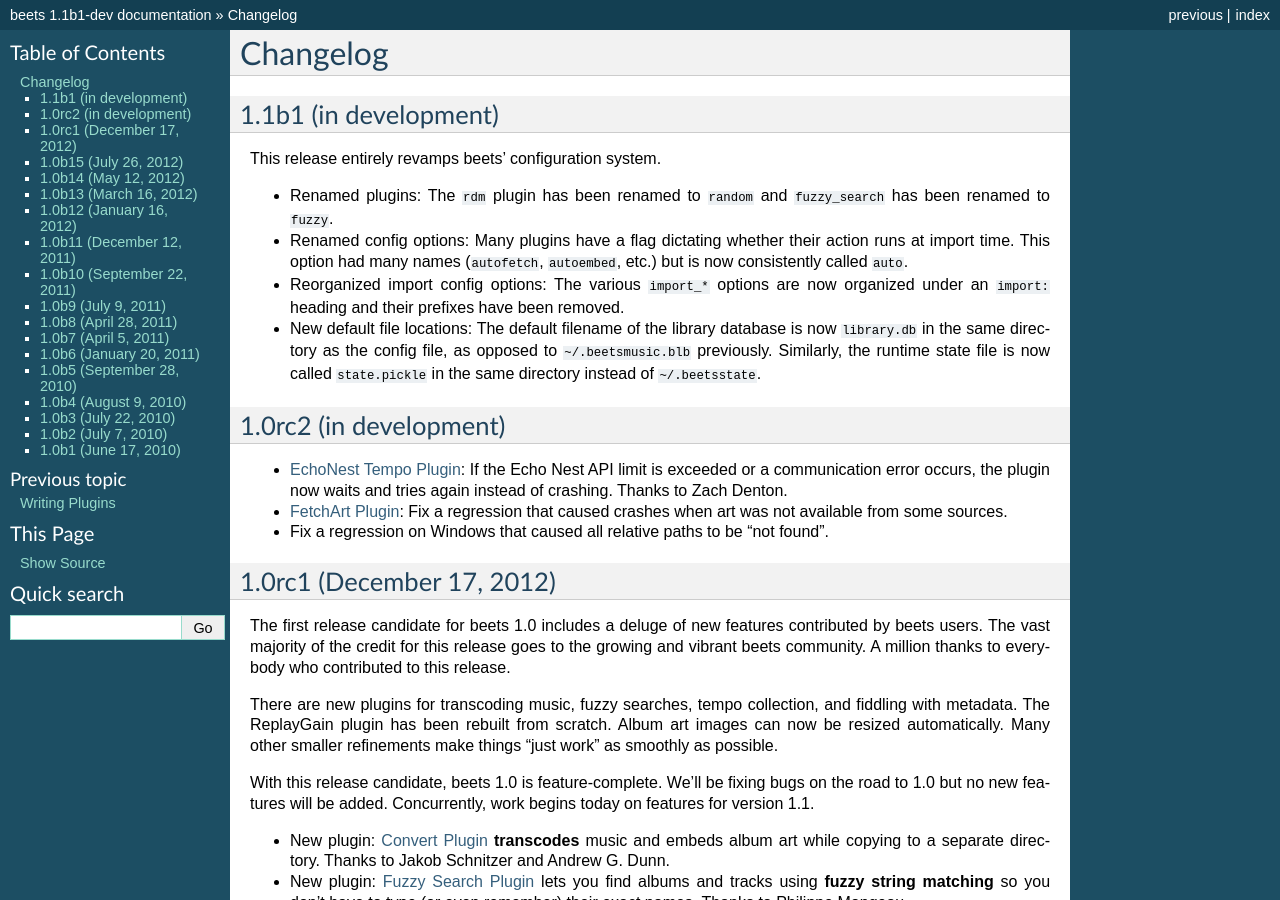
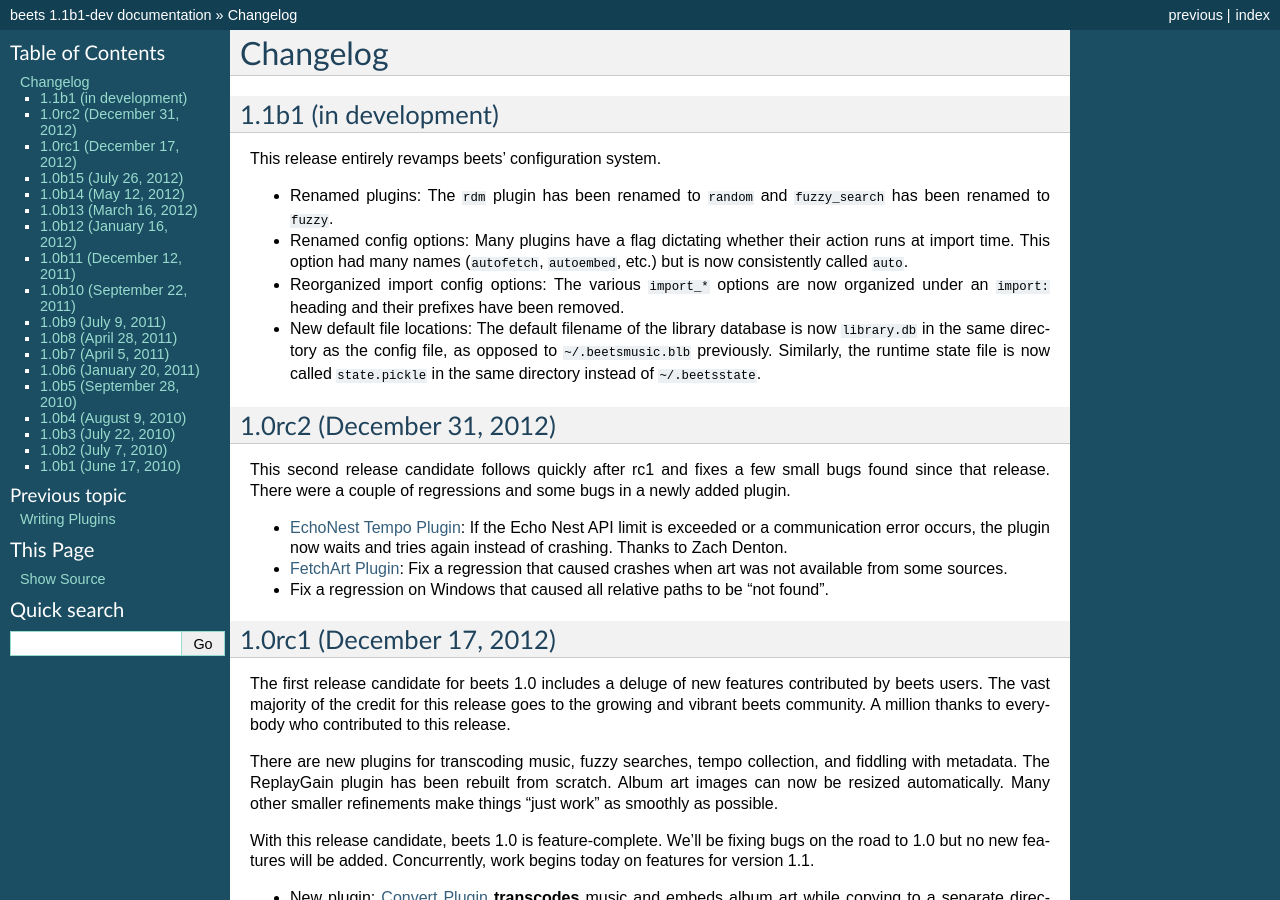
Before and after one commit to google-code-export/beets, a Sphinx documentation site: the page built from docs/changelog.rst, in a window 1280 px wide and 900 px high. Built offline with Sphinx 7.4.7, drawn with Linux system fonts in a browser that asks for light colours.

Commit message:
merge changelog note and tag from master release

```diff
--- a/docs/changelog.rst
+++ b/docs/changelog.rst
@@ -18,8 +18,12 @@
   ``~/.beetsmusic.blb`` previously. Similarly, the runtime state file is now
   called ``state.pickle`` in the same directory instead of ``~/.beetsstate``.
 
-1.0rc2 (in development)
------------------------
+1.0rc2 (December 31, 2012)
+--------------------------
+
+This second release candidate follows quickly after rc1 and fixes a few small
+bugs found since that release. There were a couple of regressions and some bugs
+in a newly added plugin.
 
 * :doc:`/plugins/echonest_tempo`: If the Echo Nest API limit is exceeded or a
   communication error occurs, the plugin now waits and tries again instead of
```
